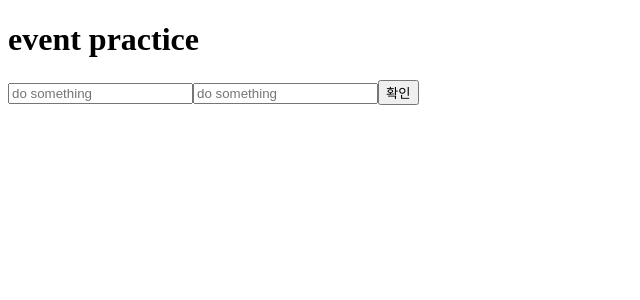
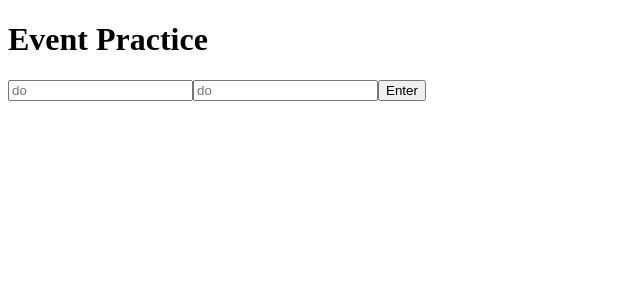
Before and after one commit to overaction/react_practice, a React (Create React App) app: page / in a window 1280 px wide. Shown: the top 300 px of the page, without its empty margins (0-640 px from the left). Built offline with nearby package versions, Linux system fonts and the light colour scheme.

Commit message:
function component

```diff
--- a/src/EventPractice.js
+++ b/src/EventPractice.js
@@ -1,48 +1,45 @@
-import React, { Component, Fragment } from 'react';
+import React, { Fragment, useState } from 'react';
+import { placeholder } from '@babel/types';
 
-class EventPractice extends Component {
-    state = {
-        username: '',
-        message: ''
+const EventPractice = () => {
+    const [username, setUsername] = useState('');
+    const [message, setMessage] = useState('');
+    const onChangeUsername = (e) => {
+        setUsername(e.target.value);
     }
-    handleChange = (e) => {
-        this.setState({
-            [e.target.name]: e.target.value
-        });
-        console.log(e.target.name);
+    const onChangeMessage = (e) => {
+        setMessage(e.target.value);
     }
-    handleClick = () => {
-        alert(this.state.username + ': ' + this.state.message);
-        this.setState({
-            username: '',
-            message: ''
-        })
+    const onClick = () => {
+        alert(username + ': ' + message);
+        setUsername('');
+        setMessage('');
     }
-    render() {
-        const { username, message } = this.state;
+    const onKeyPress = (e) => {
+        if(e.key === 'Enter') onClick();
+    }
 
     return (
         <Fragment>
-                <h1>event practice</h1>
+            <h1>Event Practice</h1>
             <input
                 type="text"
                 name="username"
-                    placeholder="do something"
+                placeholder="do"
                 value={username}
-                    onChange={this.handleChange}
-                ></input>
+                onChange={onChangeUsername}
+            />
             <input
                 type="text"
-                    name="message"
-                    placeholder="do something"
+                name="username"
+                placeholder="do"
                 value={message}
-                    onChange={this.handleChange}
-                ></input>
-                <button onClick = {this.handleClick}>확인
-                </button>
+                onChange={onChangeMessage}
+                onKeyPress={onKeyPress}
+            />
+            <button onClick={onClick}> Enter </button>
         </Fragment>
     )
 }
-}
 
 export default EventPractice;
```
Lines whose indentation alone changed are shown as unchanged.
